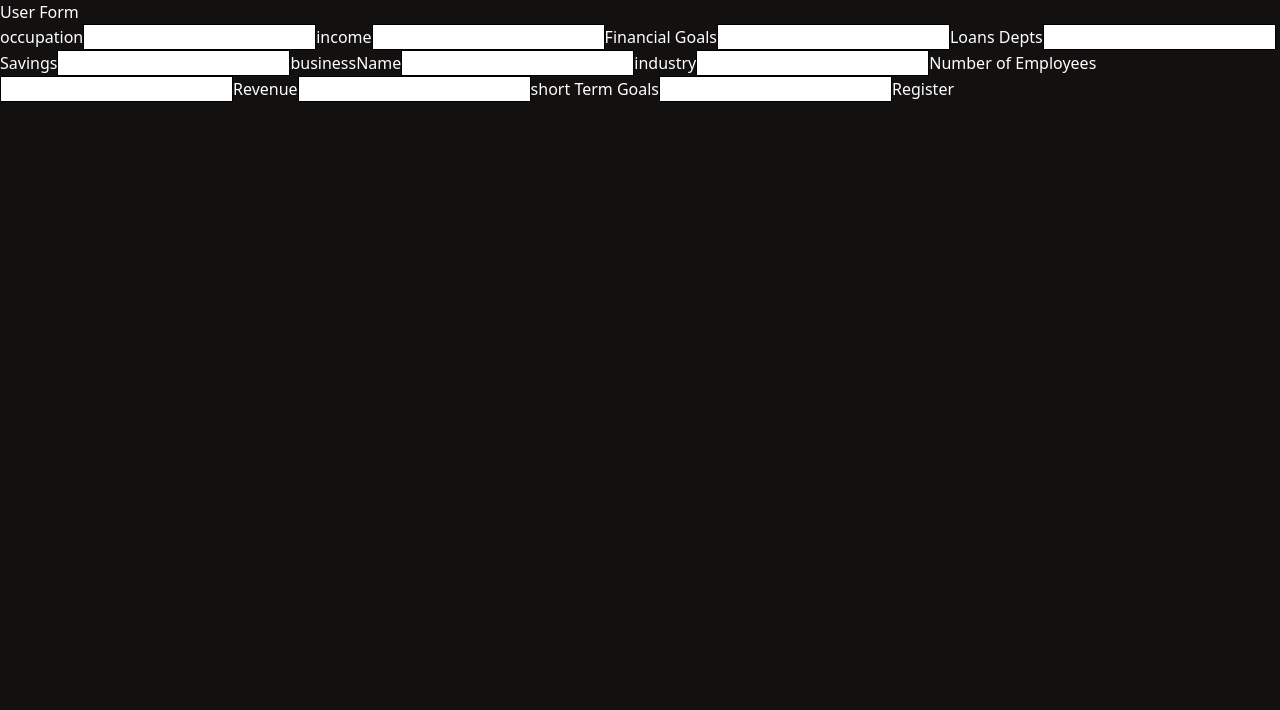
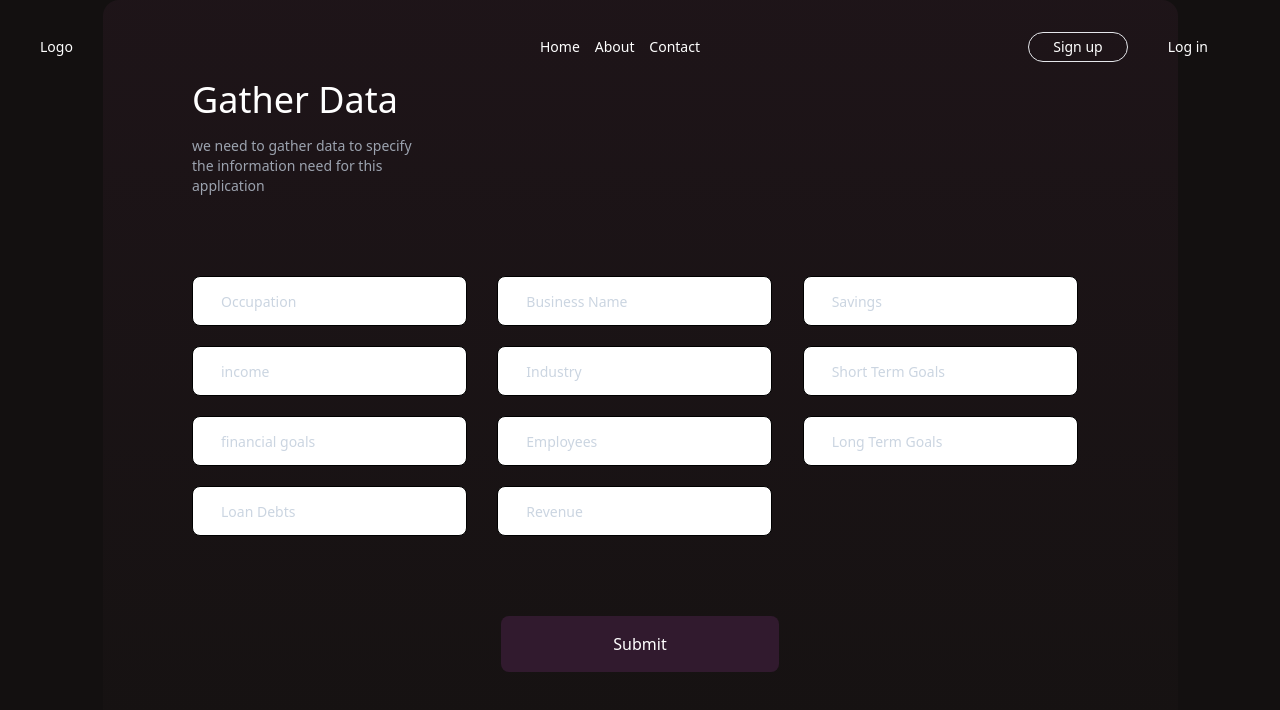
Before and after one commit to tenshi33/BPI-Hackathon, a React (Create React App) app in the folder bpi/: page /protected/form/1 in a window 1280 px wide. Shown: the top 710 px of the page. Built offline with nearby package versions, Linux system fonts and the light colour scheme; sample sign-in values are in the browser's storage.

Commit message:
userForm Styles

```diff
--- a/bpi/src/userForm/userForm.js
+++ b/bpi/src/userForm/userForm.js
@@ -1,7 +1,7 @@
 import React, { useState, } from 'react';
 import { connect } from "react-redux";
 import { actionName } from "../redux/actions";
-
+import Navigation from '../components/Navigation.jsx'
 function UserForm(props){
   const [formData, setFormData] = useState({
 /*     fullName: '',
@@ -34,101 +34,33 @@ function UserForm(props){
   };
 
   return (
-    <div className="User-form">
-      <h2>User Form</h2>
-      <form onSubmit={handleSubmit}>
-        <label>occupation</label>
-        <input
-          type="text"
-          name="occupation"
-          value={formData.occupation}
-          onChange={handleChange}
-          required
-        />
+    <div className='max-w-7xl m-auto'>
+      <Navigation/>
 
-        <label>income</label>
-        <input
-          type="number"
-          name="income"
-          value={formData.income}
-          onChange={handleChange}
-          required
-        />
-
-        <label>Financial Goals</label>
-        <input
-          type="text"
-          name="financialGoals"
-          value={formData.financialGoals}
-          onChange={handleChange}
-          required
-        />
-
-        <label>Loans Depts</label>
-        <input
-          type="number"
-          name="loansDepts"
-          value={formData.loansDepts}
-          onChange={handleChange}
-          required
-        />
-
-        <label>Savings</label>
-        <input
-          type="number"
-          name="savings"
-          value={formData.savings}
-          onChange={handleChange}
-          required
-        />
-
-        <label>businessName</label>
-        <input
-          type="text"
-          name="businessName"
-          value={formData.businessName}
-          onChange={handleChange}
-          required
-        />
-
-        <label>industry</label>
-        <input
-          type="text"
-          name="industry"
-          value={formData.industry}
-          onChange={handleChange}
-          required
-        />
-
-        <label>Number of Employees</label>
-        <input
-          type="number"
-          name="employees"
-          value={formData.employees}
-          onChange={handleChange}
-          required
-        />
-
-        <label>Revenue</label>
-        <input
-          type="number"
-          name="revenue"
-          value={formData.revenue}
-          onChange={handleChange}
-          required
-        />
-
-        <label>short Term Goals</label>
-        <input
-          type="number"
-          name="shortTermGoals"
-          value={formData.shortTermGoals}
-          onChange={handleChange}
-          required
-        />
-
-        <button type="submit">Register</button>
-      </form>
+      <div className='w-input-field-width h-input-field-height m-auto rounded-2xl py-20 bg-custom-gradient'>
+          <div className='max-w-4xl m-auto flex flex-col gap-20'>
+              <div className='grid gap-4'>
+                  <h2 className='text-4xl'>Gather Data</h2>
+                  <p className='text-sm max-w-56 text-gray-400'>we need to gather data to specify the information need for this application </p>
+              </div>
+              <form action="" className='grid grid-rows-4 grid-flow-col gap-5 '>
+                  <input type="text" placeholder='Occupation'  className='bg-inputField h-input-height w-input-width rounded-lg px-7 text-white placeholder:text-slate-300 text-sm '/>
+                  <input type="text" placeholder='income'  className='bg-inputField h-input-height w-input-width rounded-lg px-7 text-white placeholder:text-slate-300 text-sm '/>
+                  <input type="text" placeholder='financial goals'  className='bg-inputField h-input-height w-input-width rounded-lg px-7 text-white placeholder:text-slate-300 text-sm '/>
+                  <input type="text" placeholder='Loan Debts'  className='bg-inputField h-input-height w-input-width rounded-lg px-7 text-white placeholder:text-slate-300 text-sm '/>
+                  <input type="text" placeholder='Business Name'  className='bg-inputField h-input-height w-input-width rounded-lg px-7 text-white placeholder:text-slate-300 text-sm '/>
+                  <input type="text" placeholder='Industry'  className='bg-inputField h-input-height w-input-width rounded-lg px-7 text-white placeholder:text-slate-300 text-sm '/>
+                  <input type="text" placeholder='Employees'  className='bg-inputField h-input-height w-input-width rounded-lg px-7 text-white placeholder:text-slate-300 text-sm '/>
+                  <input type="text" placeholder='Revenue'  className='bg-inputField h-input-height w-input-width rounded-lg px-7 text-white placeholder:text-slate-300 text-sm '/>
+                  <input type="text" placeholder='Savings'  className='bg-inputField h-input-height w-input-width rounded-lg px-7 text-white placeholder:text-slate-300 text-sm '/>
+                  <input type="text" placeholder='Short Term Goals'  className='bg-inputField h-input-height w-input-width rounded-lg px-7 text-white placeholder:text-slate-300 text-sm '/>
+                  <input type="text" placeholder='Long Term Goals'  className='bg-inputField h-input-height w-input-width rounded-lg px-7 text-white placeholder:text-slate-300 text-sm '/>
+              </form>
+              <div className='m-auto w-full  flex justify-center'>
+                  <button type='Submit' className='hover:bg-fuchsia-950 duration-500 m-auto  px-28 py-4 rounded-lg bg-login-btn' >Submit</button>
+              </div>
+          </div>
+      </div>
     </div>
   );
 };
--- a/bpi/src/userForm/userFotm.jsx
+++ /dev/null
@@ -1,120 +0,0 @@
-import React from 'react'
-
-const userFotm = () => {
-
-    return (
-      <div className='max-w-full'>
-        <div className='m-auto max-w-5xl min-h-lvh border'>
-
-          <div className='h-lvh border w-10/12 m-auto my-10 -scroll-m-44' >
-          <div class="flex flex-col h-screen bg-gray-100">
-
-    <div class="py-4 px-6 bg-blue-600 text-white font-bold text-lg">
-       Welcome to Project Sol - Your Trusted Banking Chat Assistant
-    </div>
-
-    <div class="flex-1 flex-col-reverse overflow-y-auto p-4 space-y-4 bg-white">
-
-
-
-
-      <div class="flex items-end justify-end space-x-2">
-
-        <div class="bg-blue-500 rounded-lg px-4 py-2 text-white max-w-xs w-auto">
-          Can you help me with my question?
-        </div>
-      </div>
-
-      <div class="flex space-x-2">
-        <div class="bg-gray-200 rounded-lg px-4 py-2 text-gray-800 max-w-xs w-auto">
-          Hello! How can I assist you today?
-        </div>
-      </div>
-      <div class="flex items-end justify-end space-x-2">
-
-        <div class="bg-blue-500 rounded-lg px-4 py-2 text-white max-w-xs w-auto">
-          Can you help me with my question?
-        </div>
-      </div>
-
-      <div class="flex space-x-2">
-        <div class="bg-gray-200 rounded-lg px-4 py-2 text-gray-800 max-w-xs w-auto">
-          Hello! How can I assist you today?
-        </div>
-      </div>
-      <div class="flex items-end justify-end space-x-2">
-
-        <div class="bg-blue-500 rounded-lg px-4 py-2 text-white max-w-xs w-auto">
-          Can you help me with my question?
-        </div>
-      </div>
-
-      <div class="flex space-x-2">
-        <div class="bg-gray-200 rounded-lg px-4 py-2 text-gray-800 max-w-xs w-auto">
-          Hello! How can I assist you today?
-        </div>
-      </div>
-      <div class="flex items-end justify-end space-x-2">
-
-        <div class="bg-blue-500 rounded-lg px-4 py-2 text-white max-w-xs w-auto">
-          Can you help me with my question?
-        </div>
-      </div>
-
-      <div class="flex space-x-2">
-        <div class="bg-gray-200 rounded-lg px-4 py-2 text-gray-800 max-w-xs w-auto">
-          Hello! How can I assist you today?
-        </div>
-      </div>
-      <div class="flex items-end justify-end space-x-2">
-
-        <div class="bg-blue-500 rounded-lg px-4 py-2 text-white max-w-xs w-auto">
-          Can you help me with my question?
-        </div>
-      </div>
-
-      <div class="flex space-x-2">
-        <div class="bg-gray-200 rounded-lg px-4 py-2 text-gray-800 max-w-xs w-auto">
-          Hello! How can I assist you today?
-        </div>
-      </div>
-      <div class="flex items-end justify-end space-x-2">
-
-        <div class="bg-blue-500 rounded-lg px-4 py-2 text-white max-w-xs w-auto">
-          Can you help me with my question?
-        </div>
-      </div>
-
-      <div class="flex space-x-2">
-        <div class="bg-gray-200 rounded-lg px-4 py-2 text-gray-800 max-w-xs w-auto">
-          Hello! How can I assist you today?
-        </div>
-      </div>
-
-    </div>
-
-
-    <div class="p-4 bg-gray-200 flex space-x-2">
-      <input
-        type="text"
-        placeholder="Type your message..."
-        class="flex-1 px-4 py-2 rounded-lg border border-gray-300 focus:outline-none focus:ring focus:border-blue-500"
-      />
-      <button class="bg-blue-500 text-white px-4 py-2 rounded-lg">
-        Send
-      </button>
-    </div>
-  </div>
-
-
-          </div>
-
-        </div>
-
-
-      </div>
-    )
-
-}
-
-export default userFotm
--- a/bpi/tailwind.config.js
+++ b/bpi/tailwind.config.js
@@ -15,14 +15,18 @@ module.exports = {
         'card-height': '450px',
         'login-height': '510px',
         'register-height': '739px',
-        'register': '40px'
+        'register': '40px',
+        'input-height': '50px',
+        'input-field-height': '730px'
       },
       width:{
         'card-width': '334px',
         'login-width': '466px',
         'input-width': '360px',
         'register-width': '937px',
-        'register-input': '161px'
+        'register-input': '161px',
+        'input-width': '275px',
+        'input-field-width': '1075px'
       },
       backgroundColor:{
         'input-bg': '#0D0D0D',
```
